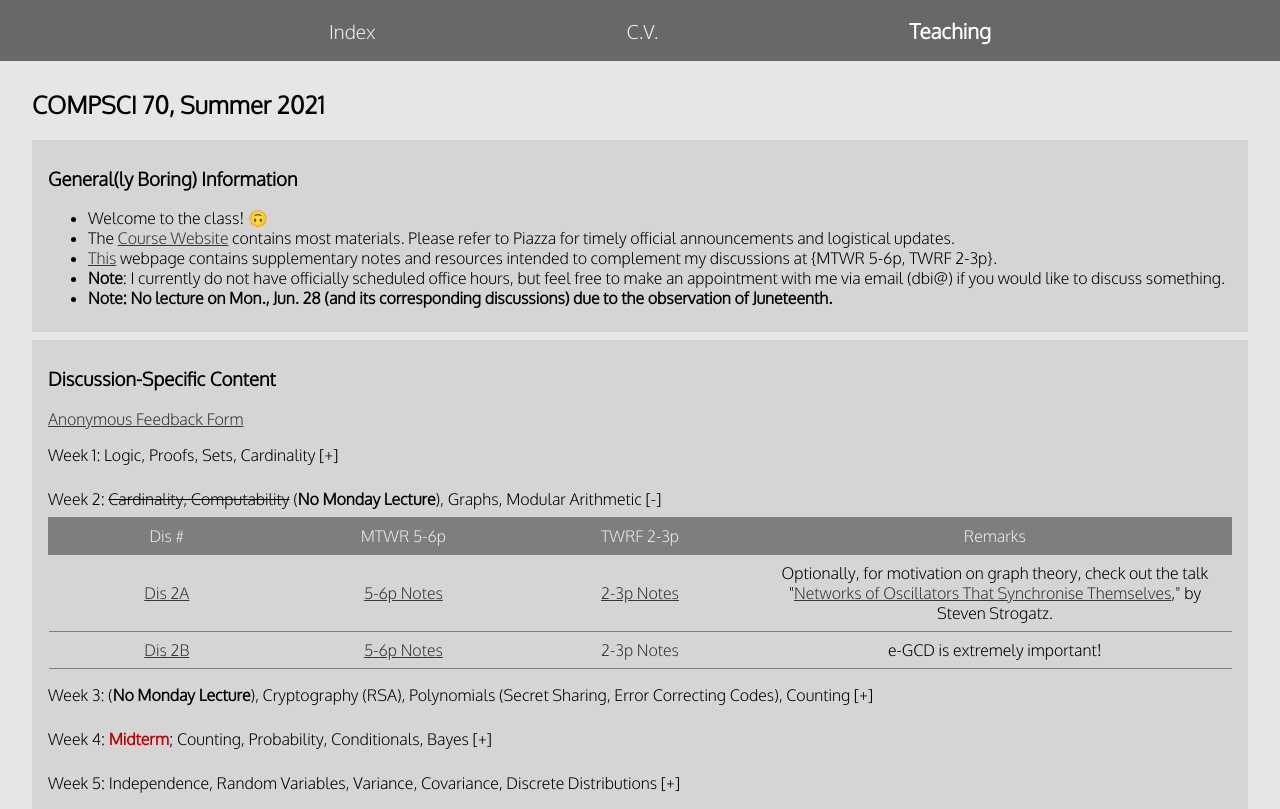
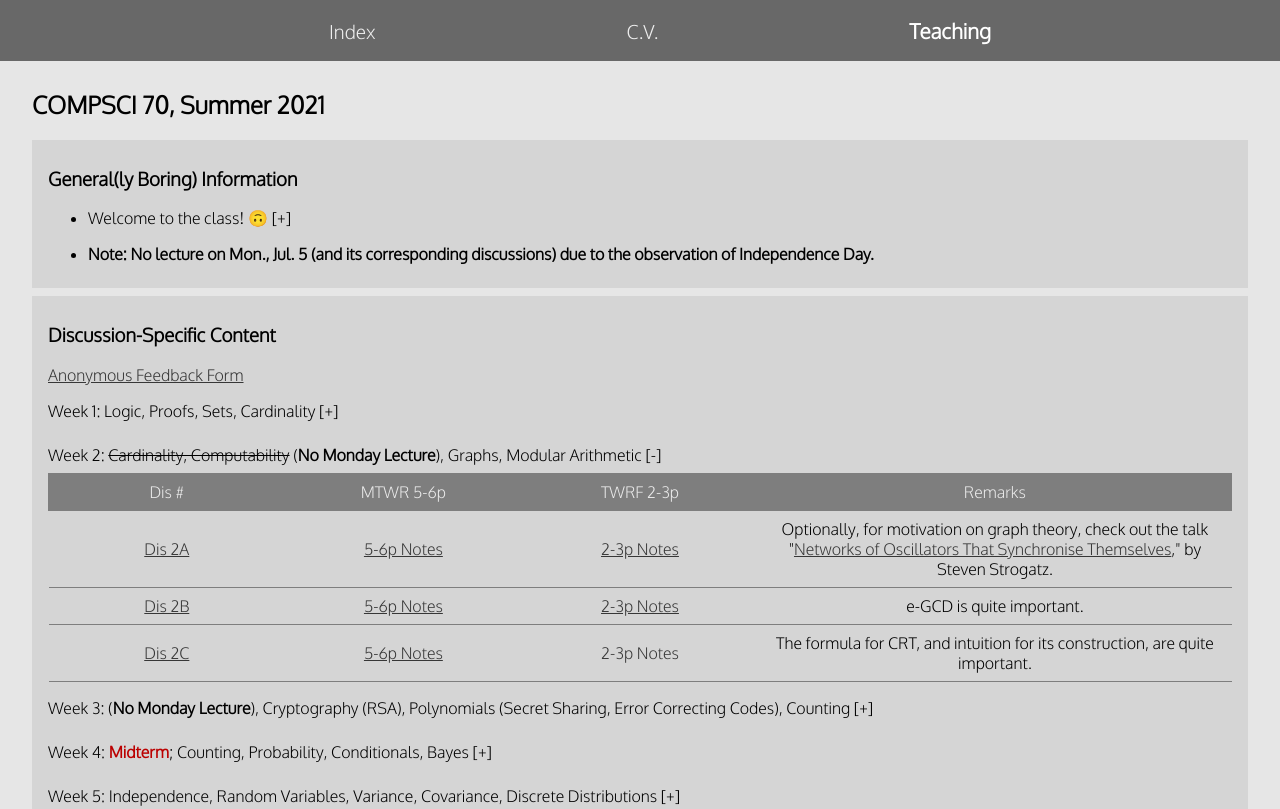
Before and after one commit to d-bi/d-bi.github.io, a plain HTML site: page teaching.html in a window 1280 px wide. Shown: the top 809 px of the page. Drawn offline with nearby package versions, Linux system fonts and the light colour scheme.

Commit message:
add mtwr dis2c, twrf dis2b

```diff
--- a/teaching.html
+++ b/teaching.html
@@ -28,11 +28,16 @@
 		<div class="subcard">
 			<h3>General(ly Boring) Information</h3>
 			<ul>
-				<li>Welcome to the class! &#128579;</li>
-				<li>The <a class="texta" href="https://www.eecs70.org/">Course Website</a> contains most materials. Please refer to Piazza for timely official announcements and logistical updates.</li>
-				<li><a class="texta" href="teaching.html" title="Self-Referential Link">This</a> webpage contains supplementary notes and resources intended to complement my discussions at {MTWR 5-6p, TWRF 2-3p}.</li>
-				<li><span class="emph">Note</span>: I currently do not have officially scheduled office hours, but feel free to make an appointment with me via email (dbi@) if you would like to discuss something.</li>
-				<li><span class="emph">Note: No lecture on Mon., Jun. 28 (and its corresponding discussions) due to the observation of Juneteenth.</span></li>
+				<li class="expand">Welcome to the class! &#128579;</li>
+				<div class="expandcontent">
+					<ul>
+						<li>The <a class="texta" href="https://www.eecs70.org/">Course Website</a> contains most materials. Please refer to Piazza for timely official announcements and logistical updates.</li>
+						<li><a class="texta" href="teaching.html" title="Self-Referential Link">This</a> webpage contains supplementary notes and resources intended to complement my discussions at {MTWR 5-6p, TWRF 2-3p}.</li>
+						<li><span class="emph">Note</span>: I currently do not have officially scheduled office hours, but feel free to make an appointment with me via email (dbi@) if you would like to discuss something.</li>
+						<li><span class="emph">Note: No lecture on Mon., Jun. 28 (and its corresponding discussions) due to the observation of Juneteenth.</span></li>
+					</ul>
+				</div>
+				<li><span class="emph">Note: No lecture on Mon., Jul. 5 (and its corresponding discussions) due to the observation of Independence Day.</span></li>
 			</ul>
 		</div>
 		<div class="subcard">
@@ -95,15 +100,15 @@
 							<tr>
 								<td class="links"><a class="texta" href="https://www.eecs70.org/static/discussions/dis02b.pdf">Dis 2B</a></td>
 								<td class="links"><a class="texta" href="https://drive.google.com/file/d/1yeKbuSxJYEe4-pJT7JFBKe6x0QMNmOVj/view?usp=sharing">5-6p Notes</a></td>
+								<td class="links"><a class="texta" href="https://drive.google.com/file/d/1zzaEWEM8sRt9ZtxrVVZemYLIfCqiMtcE/view?usp=sharing">2-3p Notes</a></td>
+								<td>e-GCD is quite important.</td>
+							</tr>
+							<tr>
+								<td class="links"><a class="texta" href="https://www.eecs70.org/static/discussions/dis02c.pdf">Dis 2C</a></td>
+								<td class="links"><a class="texta" href="https://drive.google.com/file/d/1B6b6Kynq5DMwF-3hFAroDgHwcCC2ycnL/view?usp=sharing">5-6p Notes</a></td>
 								<td class="links"><a class="texta">2-3p Notes</a></td>
-								<td>e-GCD is extremely important!</td>
+								<td>The formula for CRT, and intuition for its construction, are quite important.</td>
 							</tr>
-<!-- 							<tr>
-								<td class="links"><a class="texta" href="https://www.eecs70.org/static/discussions/dis02c.pdf">Dis 2C</a></td>
-								<td class="links"><a class="texta">5-6p Notes</a></td>
-								<td class="links"><a class="texta">2-3p Notes</a></td>
-								<td></td>
-							</tr> -->
 						</table>
 					</div>
 				</li>
```
